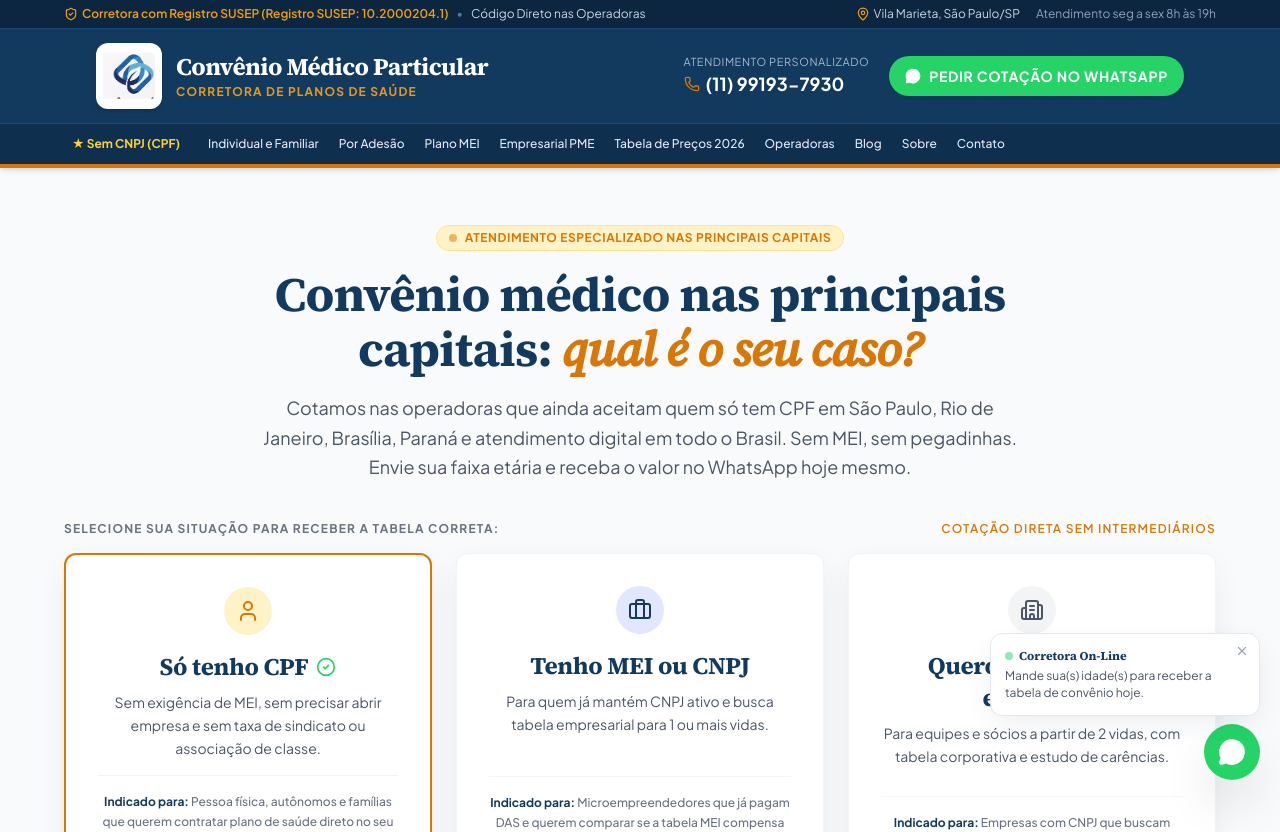
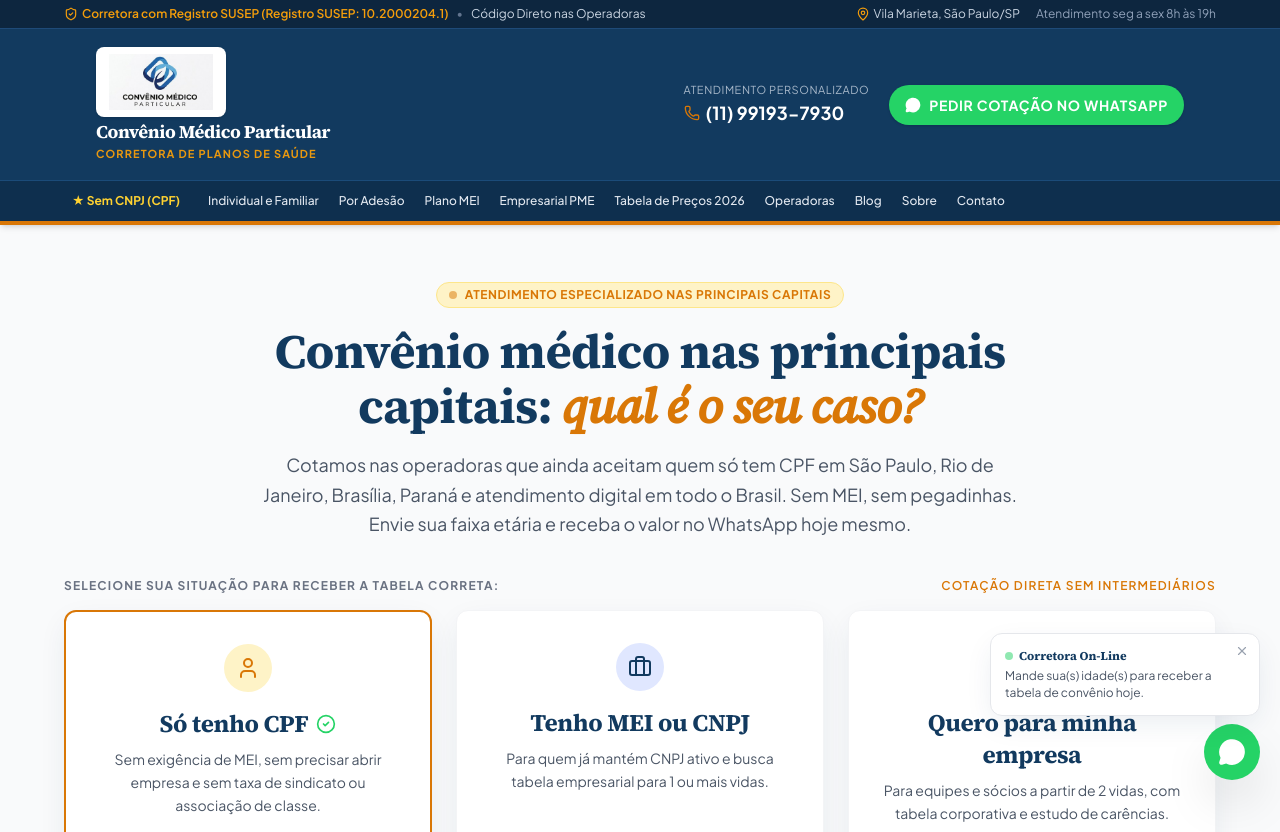
Before and after one commit to valmir-santos/conveniomedicoparticular, a React (Vite) app: page / in a window 1280 px wide. Shown: the top 832 px of the page. Built offline with nearby package versions, Linux system fonts and the light colour scheme.

Commit message:
Ajusta layout do logo no topo em formato empilhado com imagem ampliada

```diff
--- a/src/components/Header.tsx
+++ b/src/components/Header.tsx
@@ -34,16 +34,20 @@
 
       {/* Barra Principal de Navegação e Contato Direto */}
       <div className="max-w-6xl mx-auto px-4 sm:px-8 py-3 sm:py-3.5 flex items-center justify-between gap-4">
-        {/* Identidade da Corretora com Logo Oficial */}
-        <Link to="/" className="flex items-center gap-3.5 group">
-          <div className="bg-white p-1.5 rounded-xl shadow-md border border-white/50 shrink-0 group-hover:scale-105 transition-transform flex items-center justify-center">
-            <BrandIcon size={52} />
+        {/* Identidade da Corretora com Logo Oficial Stacked */}
+        <Link to="/" className="flex flex-col items-start group my-1">
+          <div className="bg-white px-3 py-1.5 rounded-lg shadow-sm border border-white/60 group-hover:scale-[1.02] transition-transform flex items-center justify-center mb-1">
+            <img
+              src="/logo.jpg"
+              alt="Convênio Médico Particular"
+              className="h-12 sm:h-14 w-auto object-contain"
+            />
           </div>
           <div className="flex flex-col">
-            <span className="serif text-xl sm:text-2xl font-bold tracking-tight text-white group-hover:text-amber-100 transition-colors leading-tight">
+            <span className="serif text-base sm:text-lg font-bold tracking-tight text-white group-hover:text-amber-100 transition-colors leading-tight">
               Convênio Médico Particular
             </span>
-            <span className="text-[10px] sm:text-xs text-[#F59E0B] font-bold tracking-widest uppercase opacity-95 font-sans mt-0.5">
+            <span className="text-[10px] sm:text-[11px] text-[#F59E0B] font-bold tracking-widest uppercase opacity-95 font-sans mt-0.5">
               Corretora de Planos de Saúde
             </span>
           </div>
```
